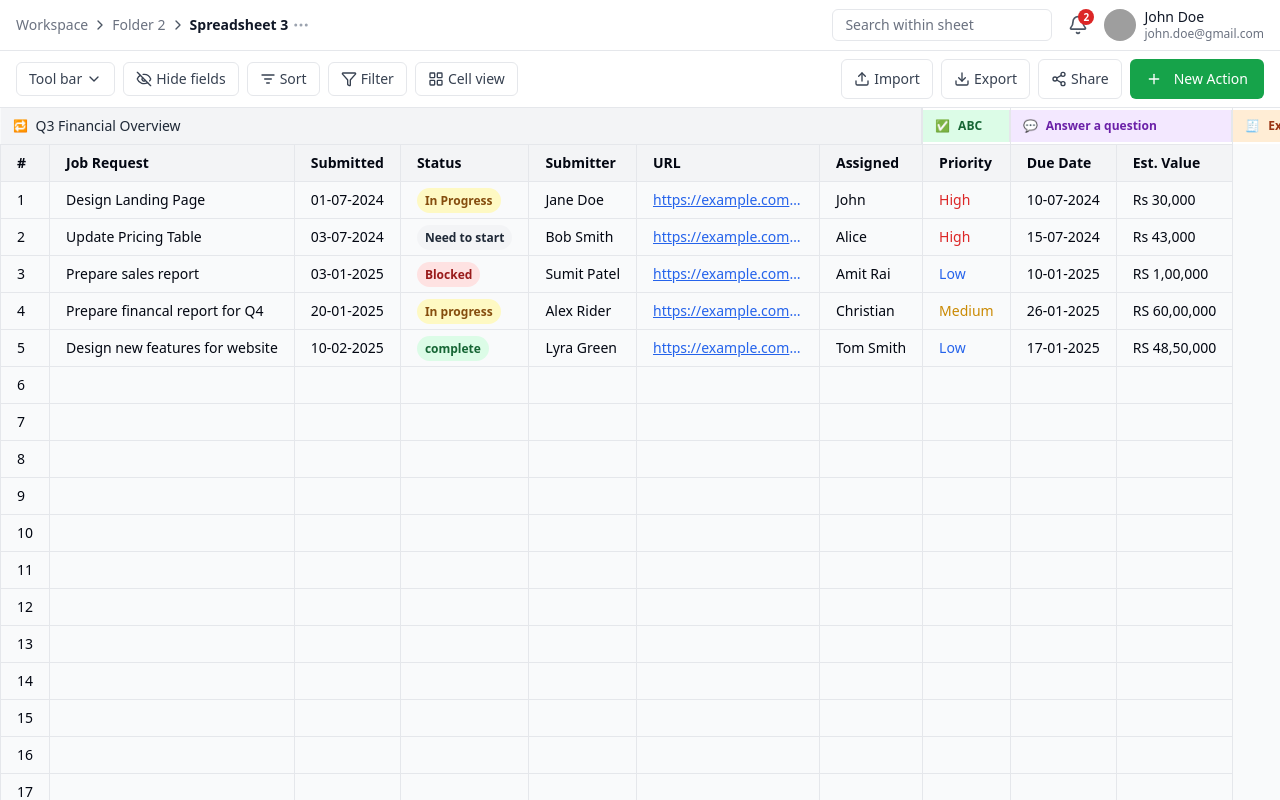
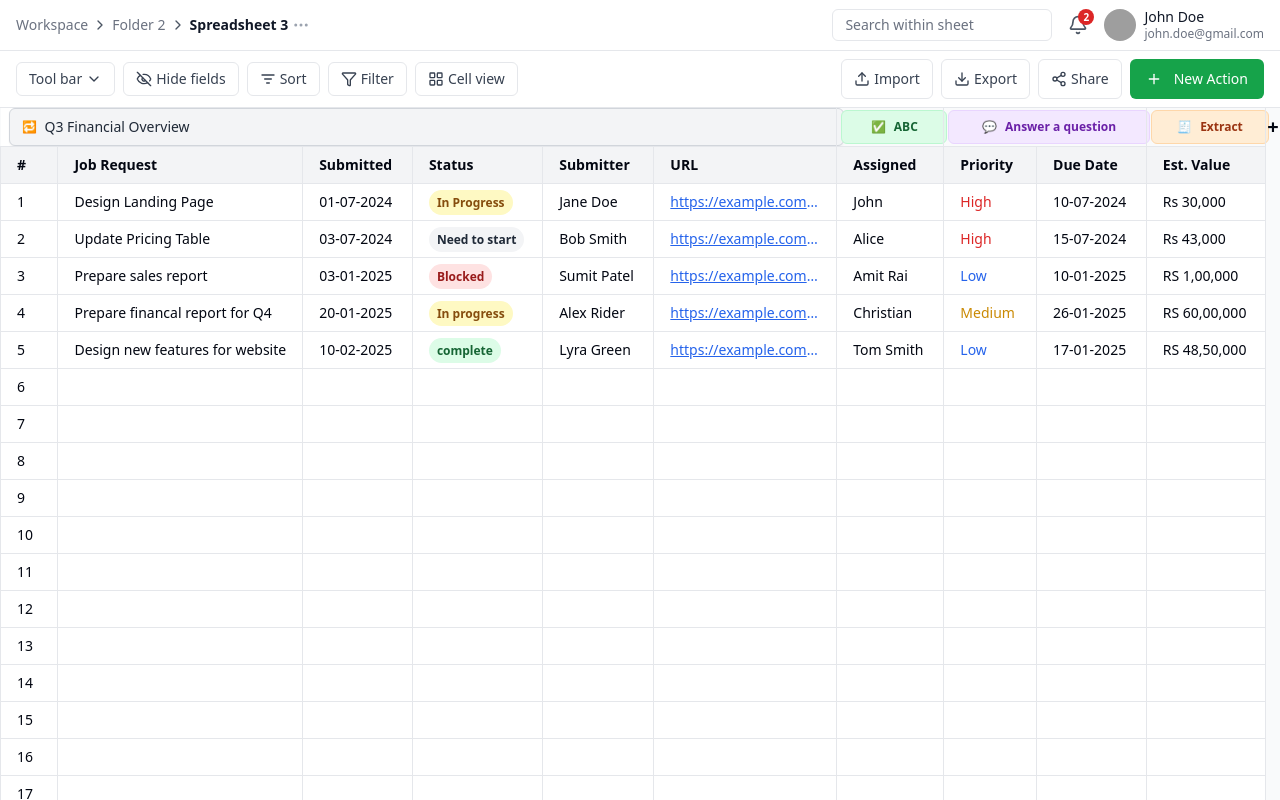
Before and after one commit to The-morning-star23/intern-spreadsheet, a React (Vite) app: page / in a window 1280 px wide. Shown: the top 800 px of the page. Built offline with nearby package versions, Linux system fonts and the light colour scheme; grey boxes are pictures that could not be loaded.

Commit message:
updated Table.tsx to match the sample

```diff
--- a/src/components/Table.tsx
+++ b/src/components/Table.tsx
@@ -116,48 +116,46 @@ const Table = () => {
     <div className="overflow-auto">
       <table className="min-w-full text-sm table-fixed border-collapse">
         <thead>
-          {/* Custom Tab Header Row */}
-          <tr className="bg-white text-xs font-medium text-left">
-            {/* Q3 Financial Overview (colSpan 7) */}
-            <th colSpan={7} className="p-0 border-r">
-              <div className="w-full h-full px-3 py-2 bg-gray-100 border-r flex items-center gap-2">
+          {/* Custom Toolbar Header */}
+          <tr className="text-xs font-medium text-left">
+            {/* Q3 spans from # to URL (6 columns) */}
+            <th colSpan={6} className="p-0 border-r bg-white">
+              <div className="w-full h-full px-3 py-2 flex items-center gap-2 rounded-md border border-gray-300 bg-gray-100 mx-2 shadow-sm">
                 <span className="text-blue-500">🔁</span>
                 <span className="text-sm font-medium text-gray-800">Q3 Financial Overview</span>
-                {/* Optional Sync Icon */}
-                {/* <span className="text-orange-500 text-xs animate-spin">🔄</span> */}
               </div>
             </th>
 
-            {/* ABC */}
+            {/* ABC tab */}
             <th colSpan={1} className="p-0 border-r">
-              <div className="w-full h-full px-3 py-2 bg-green-100 text-green-800 border-r flex items-center gap-2">
+              <div className="w-full h-full px-3 py-2 bg-green-100 text-green-800 flex items-center gap-2 justify-center rounded-md border border-green-200 mx-1">
                 ✅ <span>ABC</span>
               </div>
             </th>
 
-            {/* Answer a question */}
+            {/* Answer a question tab */}
             <th colSpan={2} className="p-0 border-r">
-              <div className="w-full h-full px-3 py-2 bg-purple-100 text-purple-800 border-r flex items-center gap-2">
+              <div className="w-full h-full px-3 py-2 bg-purple-100 text-purple-800 flex items-center gap-2 justify-center rounded-md border border-purple-200 mx-1">
                 💬 <span>Answer a question</span>
               </div>
             </th>
 
-            {/* Extract */}
+            {/* Extract tab */}
             <th colSpan={1} className="p-0 border-r">
-              <div className="w-full h-full px-3 py-2 bg-orange-100 text-orange-800 border-r flex items-center gap-2">
+              <div className="w-full h-full px-3 py-2 bg-orange-100 text-orange-800 flex items-center gap-2 justify-center rounded-md border border-orange-200 mx-1">
                 🧾 <span>Extract</span>
               </div>
             </th>
 
-            {/* + Button */}
-            <th className="p-0 w-[48px]">
+            {/* Plus icon */}
+            <th className="p-0 w-[40px]">
               <div className="w-full h-full flex items-center justify-center cursor-pointer hover:bg-gray-200">
                 <span className="text-xl font-bold">+</span>
               </div>
             </th>
           </tr>
 
-          {/* Actual Table Header Row */}
+          {/* Actual Column Headers */}
           {table.getHeaderGroups().map(headerGroup => (
             <tr key={headerGroup.id} className="bg-gray-100 text-left font-medium">
               {headerGroup.headers.map(header => (
@@ -175,10 +173,11 @@ const Table = () => {
 
         <tbody>
           {table.getRowModel().rows.map((row, rowIndex) => (
-            <tr className="hover:bg-gray-50" key={row.id}>
+            <tr className="bg-white hover:bg-gray-50" key={row.id}>
               {row.getVisibleCells().map((cell, colIndex) => {
                 const isSelected = rowIndex === selectedCell[0] && colIndex === selectedCell[1];
                 const isEmpty = !cell.getValue();
+
                 return (
                   <td
                     key={cell.id}
@@ -199,7 +198,7 @@ const Table = () => {
         </tbody>
       </table>
 
-      {/* Bottom Tabs */}
+      {/* Bottom Tab Bar */}
       <div className="flex items-center border-t border-gray-200 px-4 py-2 bg-white text-sm">
         {["All Orders", "Pending", "Reviewed", "Arrived"].map((tab, idx) => (
           <button
```
